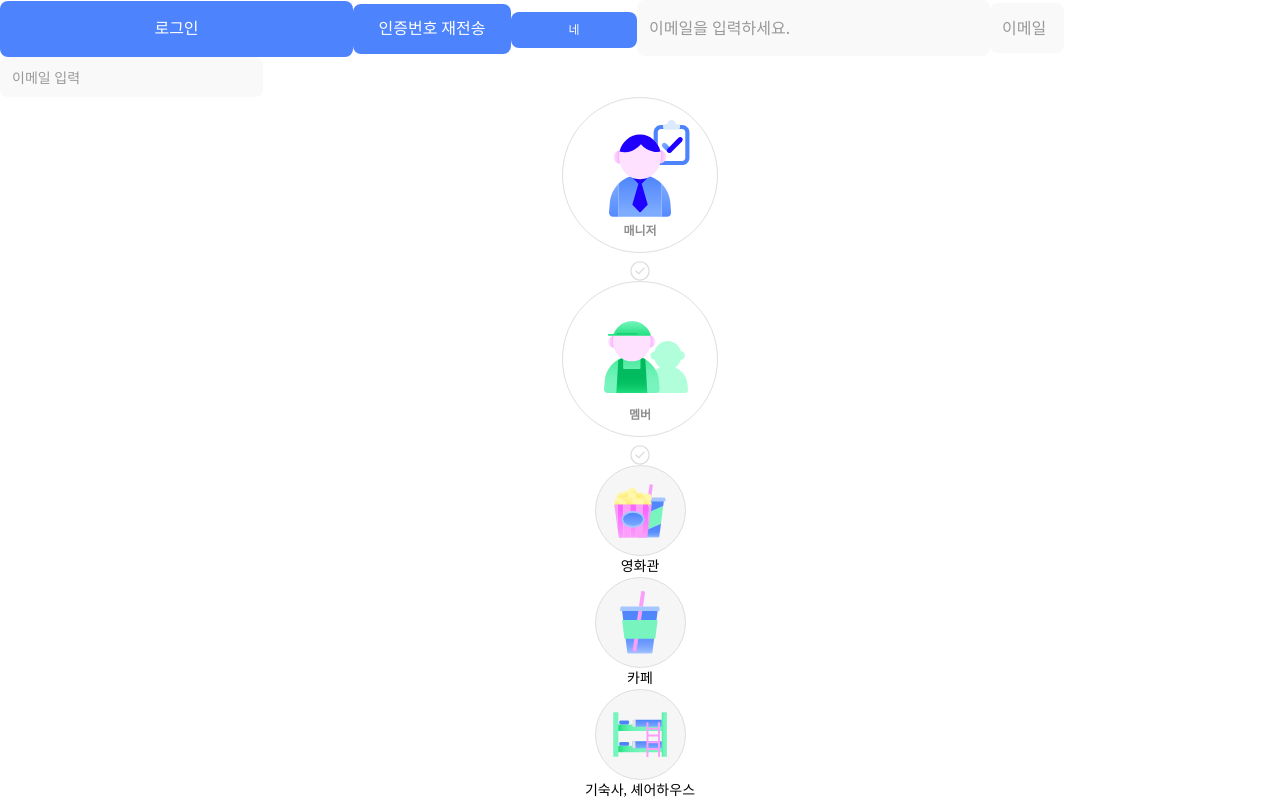
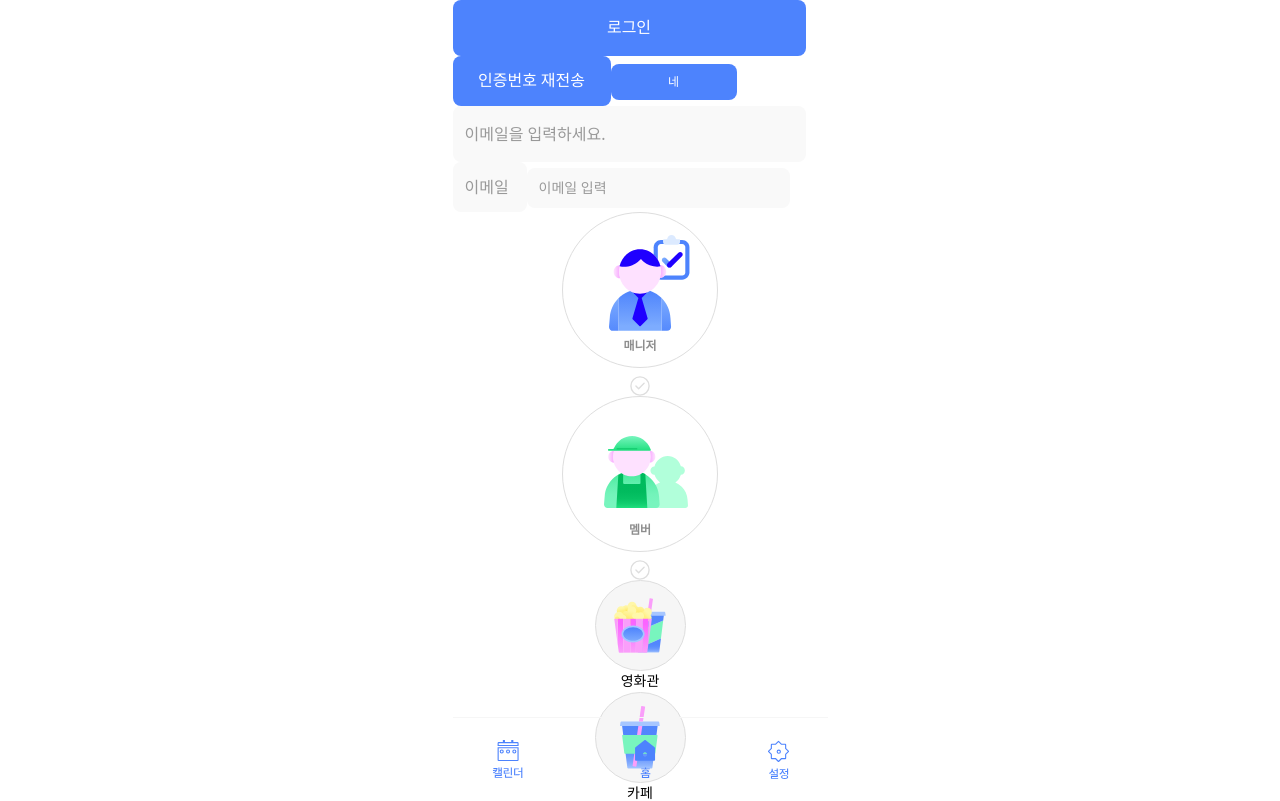
Before and after one commit to Dang-Bun/DANGBUN-frontend, a React (Vite) app: page / in a window 1280 px wide. Shown: the top 801 px of the page. Built offline with nearby package versions, Linux system fonts and the light colour scheme.

Commit message:
Design : global CSS 레이아웃 정의

```diff
--- a/src/App.tsx
+++ b/src/App.tsx
@@ -8,6 +8,7 @@ import PopUpButton from './components/button/PopUpButton';
 import PopUpInput from './components/input/PopUpInput';
 import SelectableRoleCard from './components/place/SelectableRollCard';
 import PlaceRollCard from './components/place/PlaceRollCard';
+import BottomBar from './components/BottomBar';
 
 function App() {
   const [selected, setSelected] = useState<'manager' | 'member' | null>(null);
@@ -78,6 +79,7 @@ function App() {
           setSelectedPlace((prev) => (prev === 'plus' ? null : 'plus'))
         }
       />
+      <BottomBar></BottomBar>
     </>
   );
 }
--- a/src/global.css
+++ b/src/global.css
@@ -42,3 +42,19 @@
   --color-blue-1-1: #e0eaff; /* c1-1 */
   --color-pink: #fa9efa; /* c2 */
 }
+
+p {
+  margin: 0;
+}
+
+body {
+  margin: 0;
+  padding: 0;
+}
+
+#root {
+  max-width: 375px;
+  margin-left: auto;
+  margin-right: auto;
+  padding: 0;
+}
```
